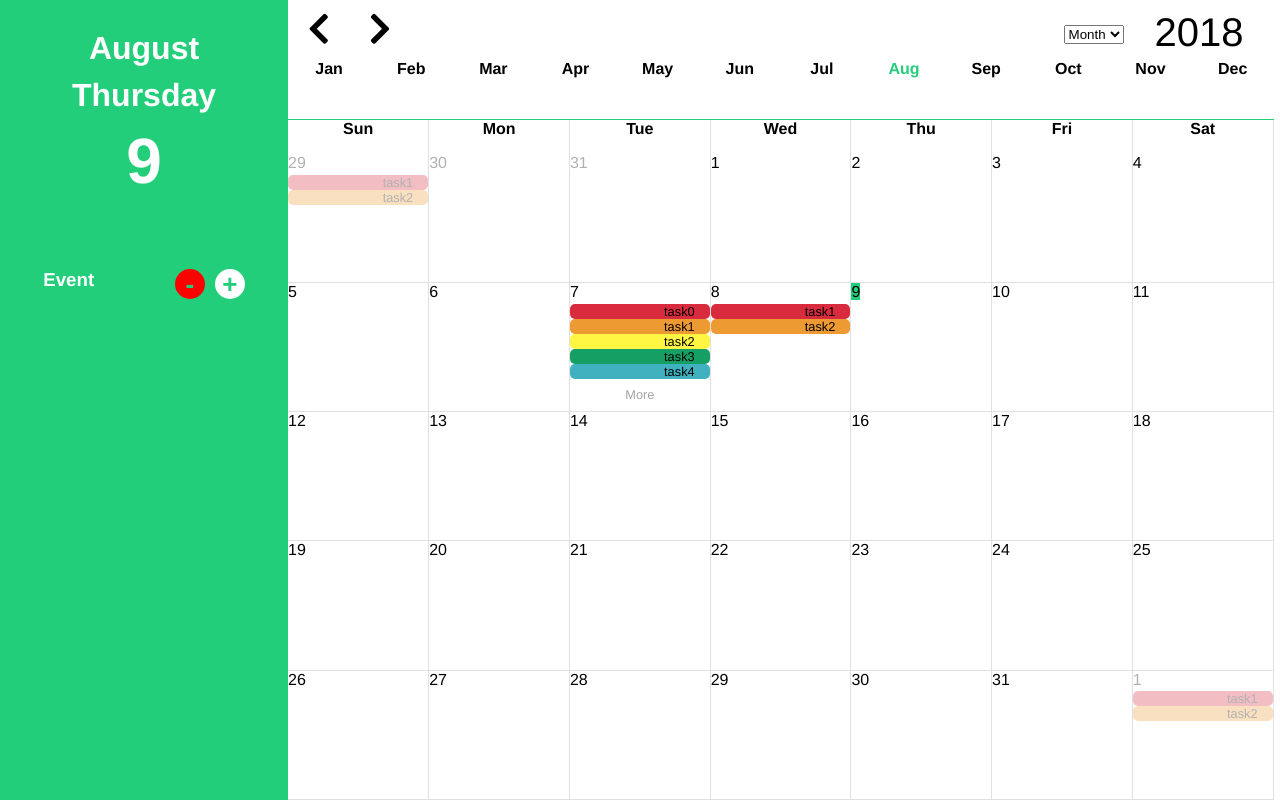
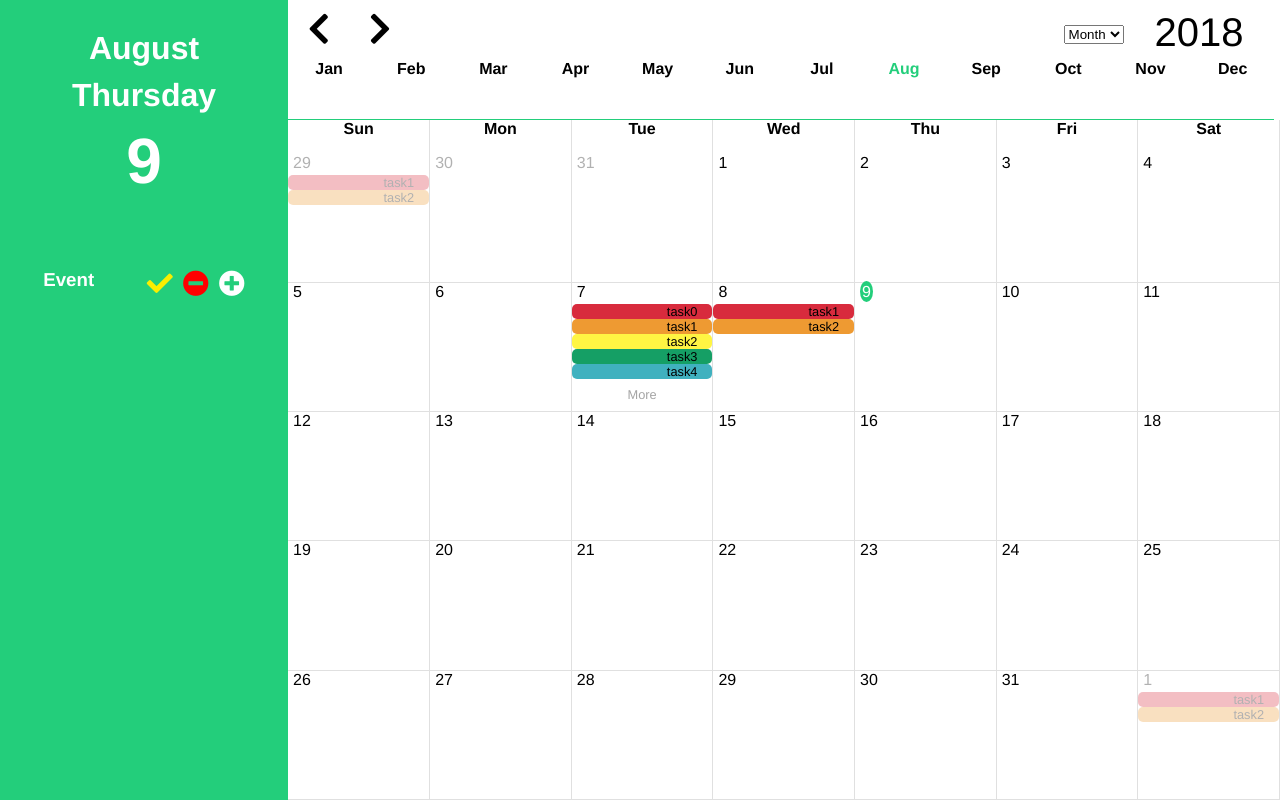
Before and after one commit to rosethorn999/calendar, a Vue app: page / in a window 1280 px wide. Built offline with nearby package versions, Linux system fonts and the light colour scheme.

Commit message:
SV:修正問題紀錄畫面

```diff
--- a/src/components/Calendar.vue
+++ b/src/components/Calendar.vue
@@ -179,7 +179,7 @@ export default {
 .main {
   float: left;
   height: 85vh;
-  width: 77%;
+  width: 77.5%;
 }
 table {
   table-layout: fixed;
@@ -206,9 +206,17 @@ table {
     border-bottom: 1px solid #e0e0e0;
     border-left: 0px;
   }
+  .dateTR {
+    td span {
+      margin: 5px;
+    }
+  }
   .nowDate {
     span {
       background: #23ce7b;
+      padding: 2px;
+      border-radius: 50%;
+      color: white;
     }
   }
   td.notThisMontth {
--- a/src/components/Modal.vue
+++ b/src/components/Modal.vue
@@ -299,7 +299,7 @@ export default {
   .modalRemarksBox {
     margin-top: 10px;
     width: 100%;
-    height: 85px;
+    height: 80px;
     text-align: start;
   }
 }
--- a/src/components/SideBar.vue
+++ b/src/components/SideBar.vue
@@ -8,8 +8,15 @@
     <div class="eventArea">
       <h3>Event</h3>
       <div class="eventButtonArea">
-        <input type="button" value="-" :disabled="!anyOneSelected" @click="removeEvent" class="buttonLess">
-        <input type="button" value="+" @click="addEvent" class="buttonAdd">
+        <span class="buttonCheck">
+          <i class="fas fa-check"></i>
+        </span>
+        <span :disabled="!anyOneSelected" @click="removeEvent" class="buttonLess">
+          <i class="fas fa-minus-circle"></i>
+        </span>
+        <span @click="addEvent" class="buttonAdd">
+          <i class="fas fa-plus-circle"></i>
+        </span>
       </div>
       <ul class="eventItemArea">
         <li v-for="(item,index) in events[YYYYMMDD]" :key="item.guid" :class="{selected:item.selected}" :style="{'background':'#'+colors[item.type]}"
@@ -170,34 +177,34 @@ export default {
   box-sizing: border-box;
   padding: 10% 15%;
   height: 70vh;
-  overflow: auto;
   h3 {
     display: inline-block;
   }
   .eventButtonArea {
     float: right;
     @mixin buttonCSS {
-      border: none;
-      width: 30px;
-      height: 30px;
       border-radius: 50%;
       margin-left: 10px;
       font-size: 26px;
-      line-height: 26px;
-      color: #23ce7b;
       font-weight: bold;
     }
+    .buttonCheck {
+      color: #f9ee00;
+      @include buttonCSS;
+    }
     .buttonLess {
-      background: red;
+      color: red;
       @include buttonCSS;
     }
     .buttonAdd {
-      background: white;
+      color: white;
       @include buttonCSS;
     }
   }
   .eventItemArea {
     margin-top: 10%;
+    height: 90%;
+    overflow: auto;
     li {
       margin-top: 3%;
       border-radius: 5px;
```
